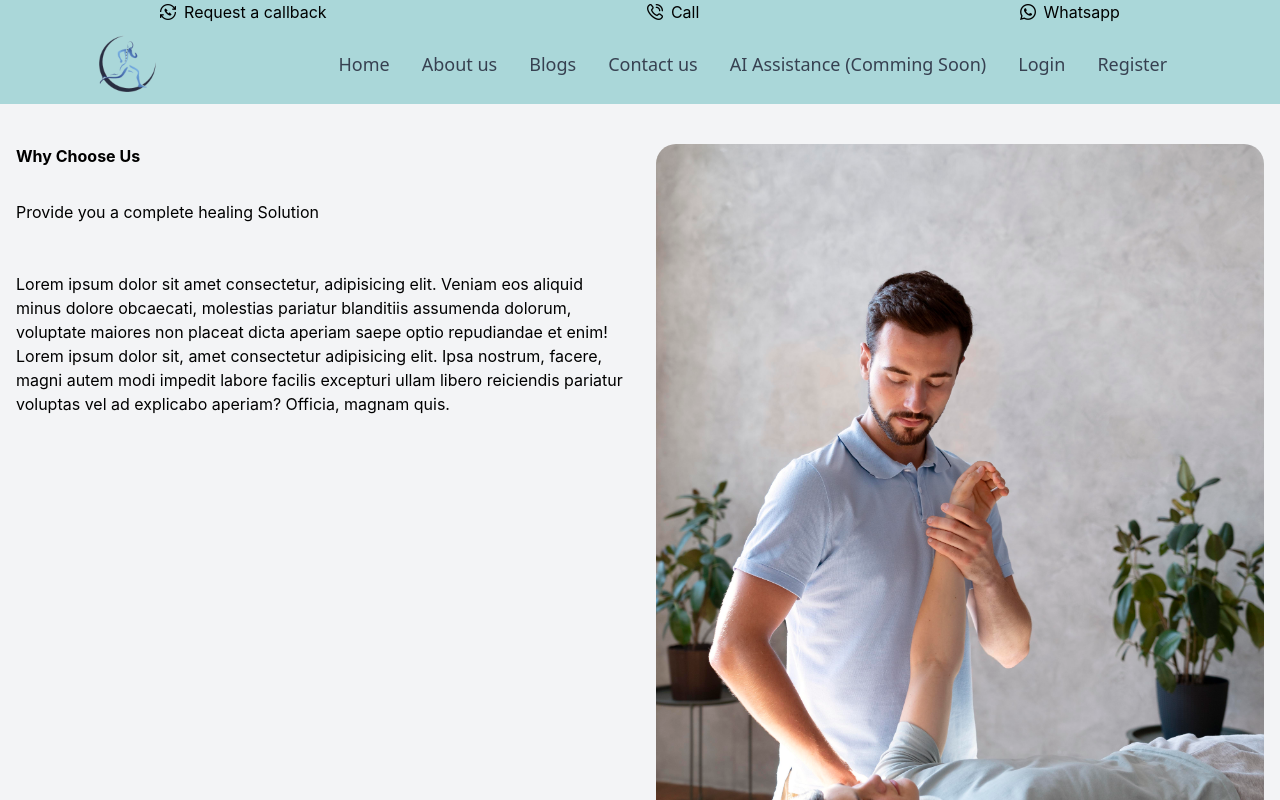
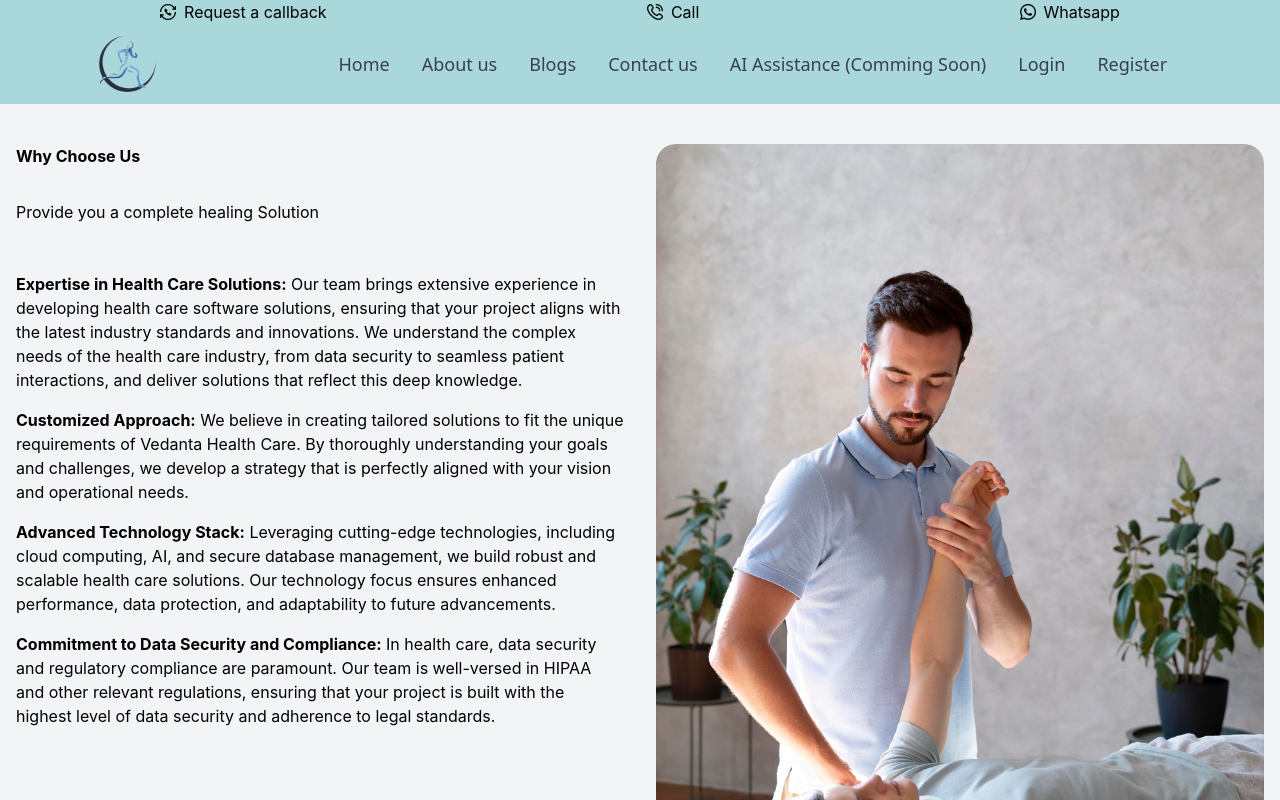
Before and after one commit to pranjalsingh03/vedantahealthcare, a React (Create React App) app: page /features in a window 1280 px wide. Shown: the top 800 px of the page. Built offline with nearby package versions, Linux system fonts and the light colour scheme.

Commit message:
updated content

```diff
--- a/src/comp/Aboutus.js
+++ b/src/comp/Aboutus.js
@@ -8,20 +8,20 @@ function Aboutus() {
     </div>
       <div className='m-16 max-md:m-8'>
         <p className='font-semibold text-xl'>Vision</p>
-        <p className='m-8 max-md:m-2' >Lorem ipsum, dolor sit amet consectetur adipisicing elit. Doloremque consequatur eligendi necessitatibus eaque, asperiores maxime magni error consequuntur tempore. Obcaecati vero ipsa officiis nemo ut saepe soluta, quae quod. Placeat?</p>
+        <p className='m-8 max-md:m-2' >Our vision for the Vedanta Health Care project is to revolutionize the way health care services are delivered by creating an integrated, user-centric platform that enhances patient care, streamlines medical processes, and fosters better health outcomes. We aim to empower health care providers and patients alike with reliable, innovative, and secure technology solutions that set a new benchmark for health care quality and accessibility.</p>
         <p className='font-semibold text-xl'>Mission</p>
-        <p className='m-8 max-md:m-2'>Lorem ipsum dolor sit amet consectetur, adipisicing elit. Distinctio voluptates nobis ducimus? Minima, voluptates? Nihil quisquam aperiam sunt tempore, nam rerum qui eligendi molestias, velit iusto est natus, hic earum!</p>
+        <p className='m-8 max-md:m-2'>Our mission is to develop a comprehensive, scalable, and secure software solution tailored to meet the unique needs of Vedanta Health Care. We are committed to leveraging advanced technology, user-friendly design, and stringent data protection measures to ensure seamless patient interactions, efficient medical operations, and compliance with industry regulations. Through collaboration, expertise, and continuous innovation, we strive to support Vedanta Health Care in its pursuit of excellence and to contribute positively to the broader health care ecosystem.</p>
         <p className='font-semibold text-xl'>Our Team</p>
         <div className='flex justify-center items-center'>
-          <div className='flex justify-center items-center'>
+          <div className='justify-center items-center p-8'>
             <img src='https://www.w3schools.com/howto/img_avatar.png' alt='team' className='w-32 h-32 rounded-full'/>
             <p className='mx-4'>Name</p>
           </div>
-          <div className='flex justify-center items-center'>
+          <div className='justify-center items-center p-8'>
             <img src='https://www.w3schools.com/howto/img_avatar.png' alt='team' className='w-32 h-32 rounded-full'/>
             <p className='mx-4'>Name</p>
           </div>
-          <div className='flex justify-center items-center'>
+          <div className='justify-center items-center p-8'>
             <img src='https://www.w3schools.com/howto/img_avatar.png' alt='team' className='w-32 h-32 rounded-full'/>
             <p className='mx-4'>Name</p>
           </div>
--- a/src/comp/Features.js
+++ b/src/comp/Features.js
@@ -9,7 +9,19 @@ function Features() {
           <div>
             <h1 className="text-3xl font-bold mb-8">Why Choose Us</h1>
             <p className="text-lg mb-12">Provide you a complete healing Solution</p>
-        <p>Lorem ipsum dolor sit amet consectetur, adipisicing elit. Veniam eos aliquid minus dolore obcaecati, molestias pariatur blanditiis assumenda dolorum, voluptate maiores non placeat dicta aperiam saepe optio repudiandae et enim! Lorem ipsum dolor sit, amet consectetur adipisicing elit. Ipsa nostrum, facere, magni autem modi impedit labore facilis excepturi ullam libero reiciendis pariatur voluptas vel ad explicabo aperiam? Officia, magnam quis.</p>
+            <p className="text-base mb-4">
+              <strong>Expertise in Health Care Solutions:</strong> Our team brings extensive experience in developing health care software solutions, ensuring that your project aligns with the latest industry standards and innovations. We understand the complex needs of the health care industry, from data security to seamless patient interactions, and deliver solutions that reflect this deep knowledge.
+            </p>
+            <p className="text-base mb-4">
+              <strong>Customized Approach:</strong> We believe in creating tailored solutions to fit the unique requirements of Vedanta Health Care. By thoroughly understanding your goals and challenges, we develop a strategy that is perfectly aligned with your vision and operational needs.
+            </p>
+            <p className="text-base mb-4">
+              <strong>Advanced Technology Stack:</strong> Leveraging cutting-edge technologies, including cloud computing, AI, and secure database management, we build robust and scalable health care solutions. Our technology focus ensures enhanced performance, data protection, and adaptability to future advancements.
+            </p>
+            <p className="text-base mb-4">
+              <strong>Commitment to Data Security and Compliance:</strong> In health care, data security and regulatory compliance are paramount. Our team is well-versed in HIPAA and other relevant regulations, ensuring that your project is built with the highest level of data security and adherence to legal standards.
+            </p>
+
           </div>
           <div className='img-feat'>
           </div>
--- a/src/comp/ImageSlider.js
+++ b/src/comp/ImageSlider.js
@@ -43,7 +43,7 @@ function ImageSlider() {
     <div className='bg-cyan-100'>
     <div className="container mx-auto px-8 py-20">
       <h1 className="text-xl font-semibold mb-4 flex justify-center">VHC Specialists</h1>
-      <p className="mb-8 flex justify-center">Lorem ipsum dolor sit amet consectetur adipisicing elit. Blanditiis alias nisi saepe provident delectus harum, molestiae eius ratione animi hic pariatur</p>
+      <p className="mb-8 flex justify-center">Physiotherapy can help you strengthen your core muscles and improve your function.</p>
       <Slider {...settings}>
         <div className='slide-items'>
           <img className="mx-auto rounded-md h-80" src={therapist1} alt="Specialist" />
--- a/src/comp/Maps/GetMaps.js
+++ b/src/comp/Maps/GetMaps.js
@@ -5,7 +5,7 @@ function GetMaps() {
         <div className='m-4 md:m-16 grid grid-cols-1 md:grid-cols-2 gap-4'>
             <div className='md:col-span-1'>
                 <iframe
-                    src="https://www.google.com/maps/embed?pb=!1m18!1m12!1m3!1d27995.44634083346!2d77.39374380766765!3d28.706669059352333!2m3!1f0!2f0!3f0!3m2!1i1024!2i768!4f13.1!3m3!1m2!1s0x390cf1bb41c50fdf%3A0xe6f06fd26a7798ba!2sGhaziabad%2C%20Uttar%20Pradesh!5e0!3m2!1sen!2sin!4v1712672919478!5m2!1sen!2sin"
+                    src="https://www.google.com/maps/embed?pb=!1m18!1m12!1m3!1d28565.6668514621!2d83.75967957080691!3d26.497333579188183!2m3!1f0!2f0!3f0!3m2!1i1024!2i768!4f13.1!3m3!1m2!1s0x3993c53facb8f3b3%3A0x581e63d88cf3ed7f!2sDeoria%2C%20Uttar%20Pradesh!5e0!3m2!1sen!2sin!4v1731906830875!5m2!1sen!2sin"
                     height="450"
                     width="100%"
                     allowFullScreen=""
@@ -17,8 +17,9 @@ function GetMaps() {
             <div className='md:col-span-1'>
                 <div className='p-4'>
                     <p className='text-xl'>Address</p>
-                    <p>
-                        Lorem ipsum dolor sit amet consectetur adipisicing elit. Laboriosam rerum, sequi officiis commodi fuga libero natus quisquam ullam porro unde earum inventore provident soluta quaerat id deleniti praesentium molestiae facere.
+                    <p className="text-base mb-4">
+                        {/* <strong>Address:</strong> */}
+                        We are currently located in Deoria, situated in Uttar Pradesh. We are excited to announce that we are coming soon to your area to expand our services and bring top-quality health care solutions to more communities. Stay tuned for updates as we prepare to serve you with comprehensive and innovative care.
                     </p>
                 </div>
             </div>
--- a/src/comp/Services.js
+++ b/src/comp/Services.js
@@ -9,11 +9,11 @@ import brain from '../images/service/brain.png';
 
 function ServiceCard({ title, description, imageUrl }) {
   return (
-    <div className="service">
+    <div className="service border p-4 rounded-md">
       <img src={imageUrl} alt={title} className="service-image h-16" />
       <h2 className='text-white font-semibold text-sm'>{title}</h2>
       <p className='text-white font-thin text-md'>{description}</p>
-      <a href="http.js" className="btn text-white">Read More</a>
+      {/* <a href="http.js" className="btn text-white">Read More</a> */}
     </div>
   );
 }
@@ -53,7 +53,7 @@ function Services() {
   ];
 
   return (
-    <div className='bg-black'>
+    <div className='bg-black invert'>
     <div className="container mx-auto px-8 py-8">
       <h1 className="text-xl text-white mb-4">Our Services</h1>
       <div className="grid grid-cols-1 md:grid-cols-2 lg:grid-cols-3 gap-8">
```
Lines whose indentation alone changed are shown as unchanged.
